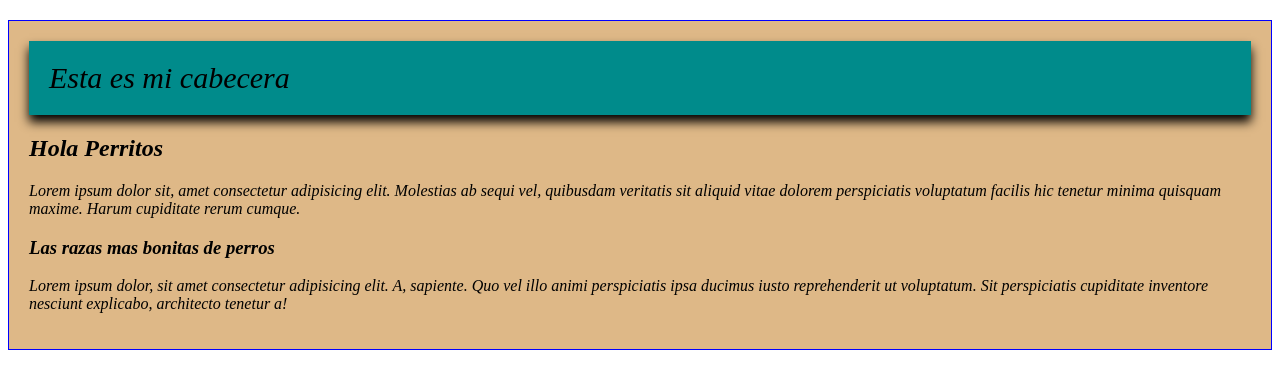
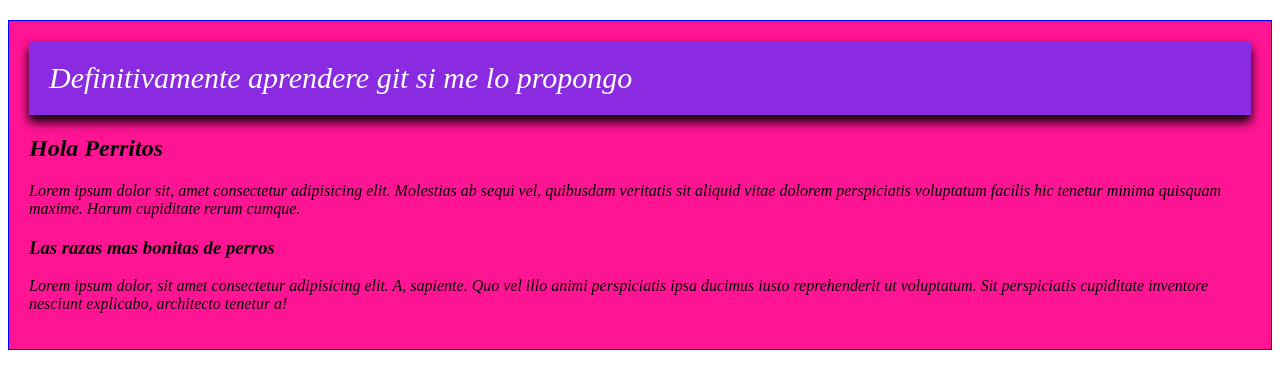
Before and after one commit to eddyvera100/blog_site_bitacora, a plain HTML site: page index.html in a window 1280 px wide. Drawn offline with Linux system fonts and the light colour scheme.

Commit message:
Modificacion de ambos archivos index y estilos

```diff
--- a/css/estilos.css
+++ b/css/estilos.css
@@ -4,18 +4,20 @@ body{
 
 .main
 {
-    width:70;
+    width:90;
     margin: 20px auto;
     border:1px solid blue;
     padding:20px;
-    background-color: burlywood;
+    background-color:deeppink;
 }
 .h2{
     margin-top: 0px;
+    color:chocolate:
 
 }
 .encabezado{
-    background-color: darkcyan;
+    background-color:blueviolet;
+    color:white;
     padding:20px;
     margin-bottom: 20px;
     font-size: 30px;
--- a/index.html
+++ b/index.html
@@ -9,7 +9,7 @@
 </head>
 <body>
     <div class="main">
-        <div class="encabezado">Esta es mi cabecera
+        <div class="encabezado">Definitivamente aprendere git si me lo propongo
         </div>
         <h2>Hola Perritos</h2>
         <p>
```
